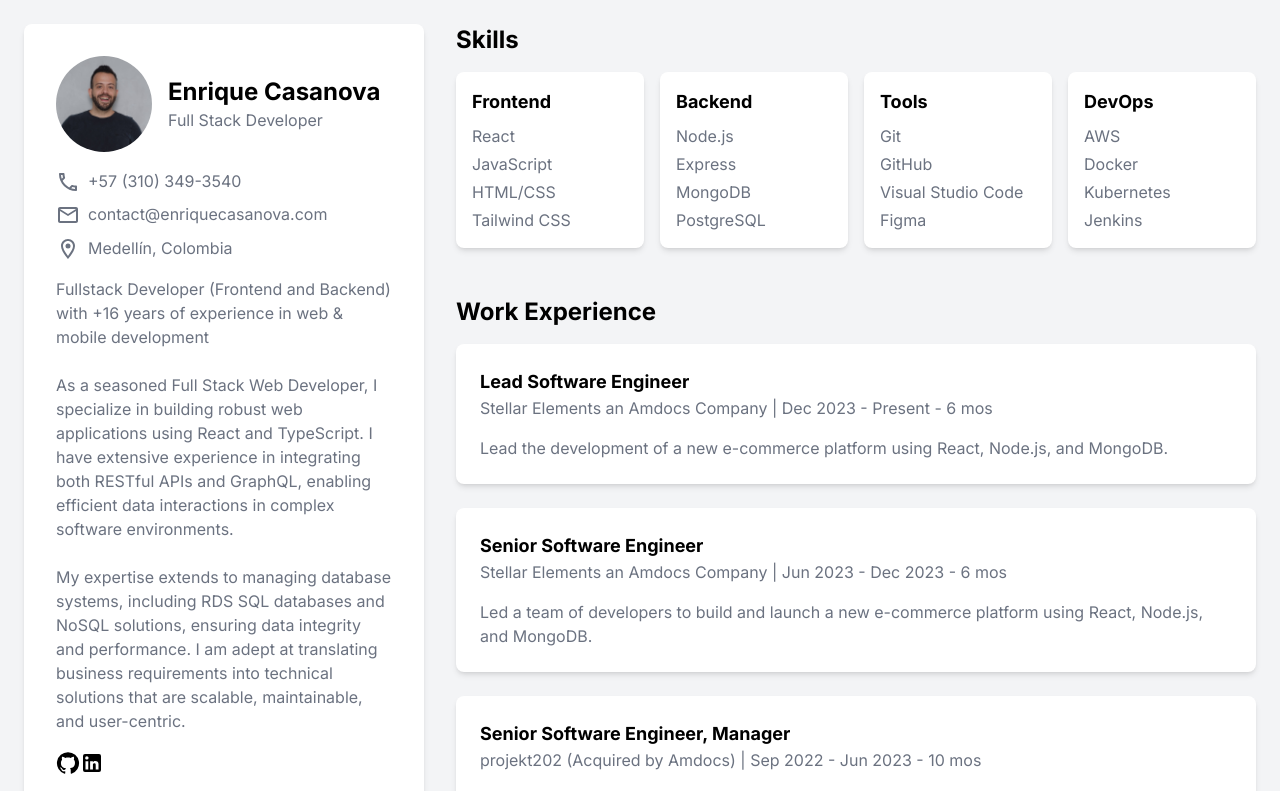
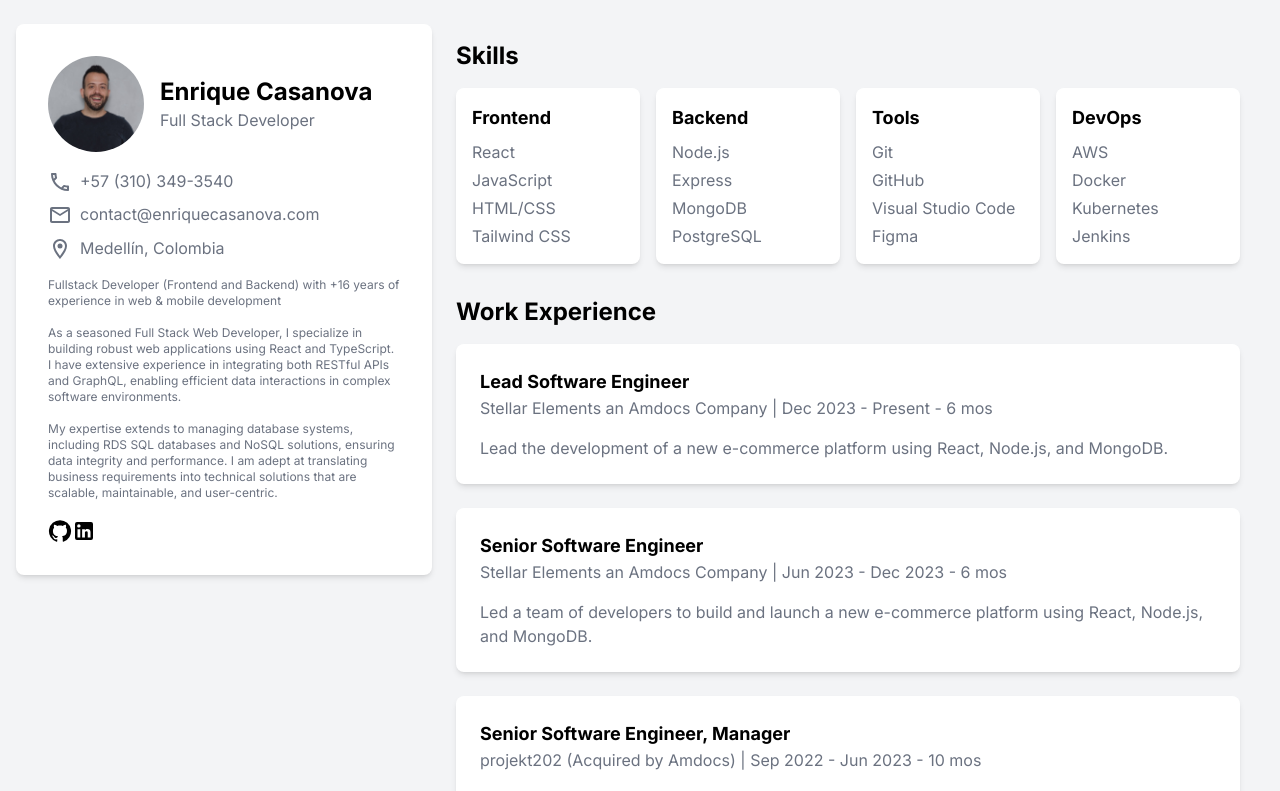
Before and after one commit to ecasanova/website, a Next.js app: page / in a window 1280 px wide. Shown: the top 791 px of the page. Built offline with nearby package versions, Linux system fonts and the light colour scheme.

Commit message:
chore: Update layout and curriculum components

```diff
--- a/src/app/layout.js
+++ b/src/app/layout.js
@@ -11,7 +11,7 @@
 export default function RootLayout({ children }) {
   return (
     <html lang="en">
-      <body className={inter.className}>{children}</body>
+      <body className={inter.className + ' ' + "md:overflow-hidden"} >{children}</body>
     </html>
   );
 }
--- a/src/components/Curriculum.jsx
+++ b/src/components/Curriculum.jsx
@@ -4,14 +4,14 @@
 
 export function Curriculum() {
   return (
-    (<main className="bg-gray-100 dark:bg-gray-900 py-6 md:py-6 lg:py-6">
-      <div className="fluid-container mx-auto px-4 md:px-6">
-        <div className="grid gap-8 md:grid-cols-[1fr_2fr] lg:gap-8">
+    (<main className="bg-gray-100 dark:bg-gray-900;">
+      <div className="fluid-container mx-auto px-4">
+        <div className="grid md:grid-cols-[1fr_2fr]">
           <Sidebar />
-          <div className="space-y-8 md:space-y-10 lg:space-y-12">
+          <div className="space-y-8 md:space-y-8 lg:space-y-8 md:overflow-scroll md:h-screen md:my-6 md:px-6 sm:pt-4">
             <div>
               <h2 className="text-2xl font-bold mb-4">Skills</h2>
-              <div className="grid grid-cols-2 md:grid-cols-4 gap-4">
+              <div className="grid grid-cols-2 md:grid-cols-2 lg:grid-cols-4 gap-4">
                 <Skills
                   title="Frontend"
                   skills={["React", "JavaScript", "HTML/CSS", "Tailwind CSS"]}
@@ -87,14 +87,15 @@
             <div>
               <h2 className="text-2xl font-bold mb-4">Education</h2>
               <Card
-                  title="Electronic Engineer"
-                  company="Universidad Central de Venezuela"
-                  date="2008"
-                ></Card>
+                title="Electronic Engineer"
+                company="Universidad Central de Venezuela"
+                date="2008"
+              />
             </div>
+            <br /><br />
           </div>
         </div>
       </div>
     </main>)
-  );
+  )
 }
--- a/src/components/Sidebar.jsx
+++ b/src/components/Sidebar.jsx
@@ -1,14 +1,14 @@
-import { TextIcon } from './TextIcon';
-import { Icon } from './Icon';
-import Image from 'next/image';
+import { TextIcon } from './TextIcon'
+import { Icon } from './Icon'
+import Image from 'next/image'
 
 import profilePic from '/public/me.jpg'
 
-const years_of_experience = (new Date().getFullYear() - 2008); // 2008 is the year I graduated from college
+const years_of_experience = (new Date().getFullYear() - 2008) // 2008 is the year I graduated from college
 
 export function Sidebar() {
     return (
-    <div className="bg-white dark:bg-gray-800 rounded-lg p-6 md:p-8 shadow-md">
+    <div className="bg-white dark:bg-gray-800 rounded-lg p-6 md:p-8 shadow-md md:my-6 sm:mt-6 md:mb-auto">
         <div className="space-y-4">
             <div className="flex items-center space-x-4">
             <Image src={profilePic} alt="Avatar" className="w-24 h-24 rounded-full object-cover"/>
@@ -25,8 +25,8 @@
             <TextIcon type='location' text='Medellín, Colombia'></TextIcon>
             </div>
         </div>
-        <div className="space-y-20; mt-4">
-            <p className="text-gray-500 dark:text-gray-400;">
+        <div className="space-y-20 mt-4">
+            <p className="text-gray-500 dark:text-gray-400 text-xs">
             Fullstack Developer (Frontend and Backend) with +{years_of_experience} years of experience in web & mobile development
             <br /> <br />
             As a seasoned Full Stack Web Developer, I specialize in building robust web applications using React and TypeScript. I have extensive experience in integrating both RESTful APIs and GraphQL, enabling efficient data interactions in complex software environments.
```
